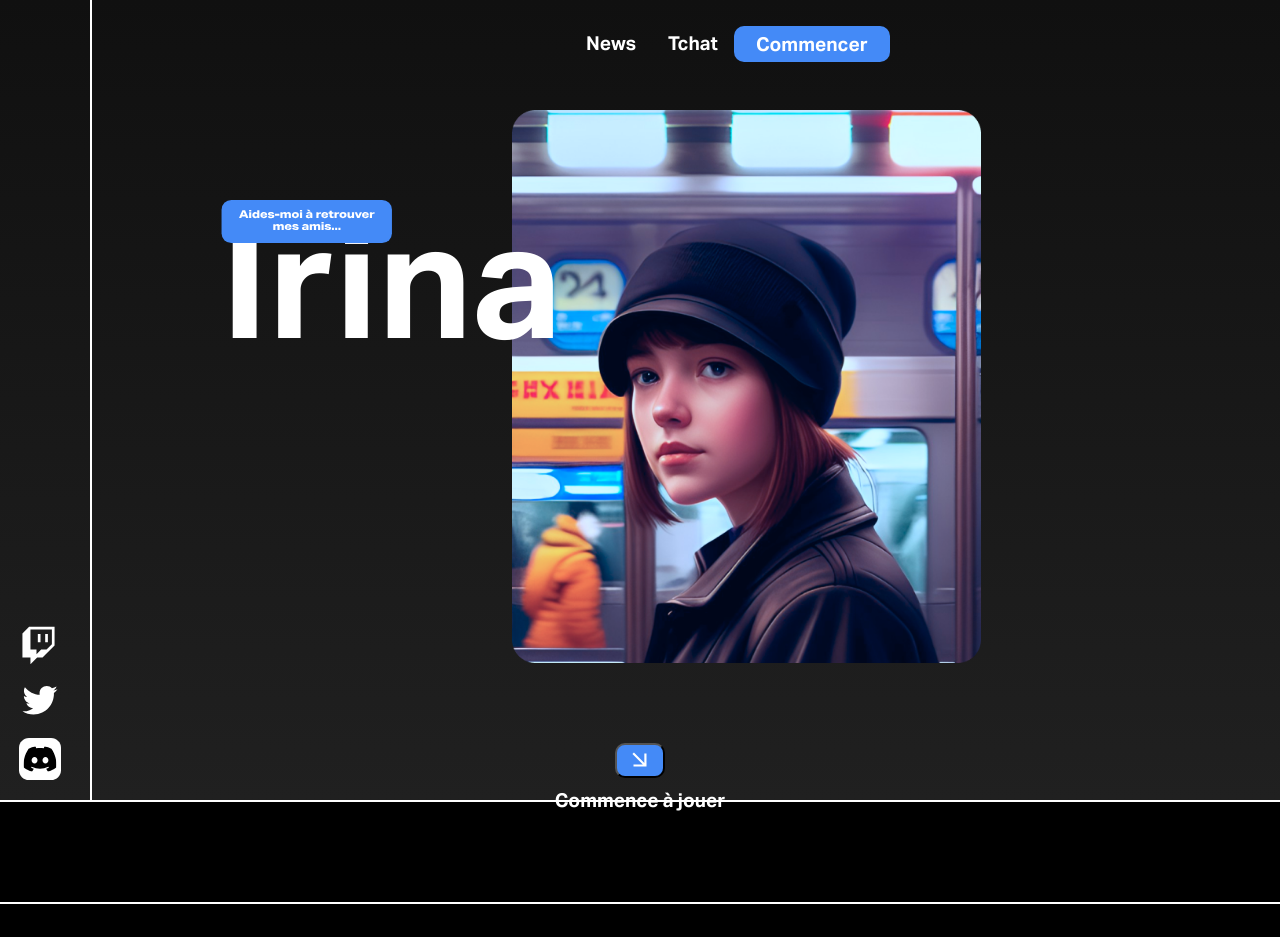
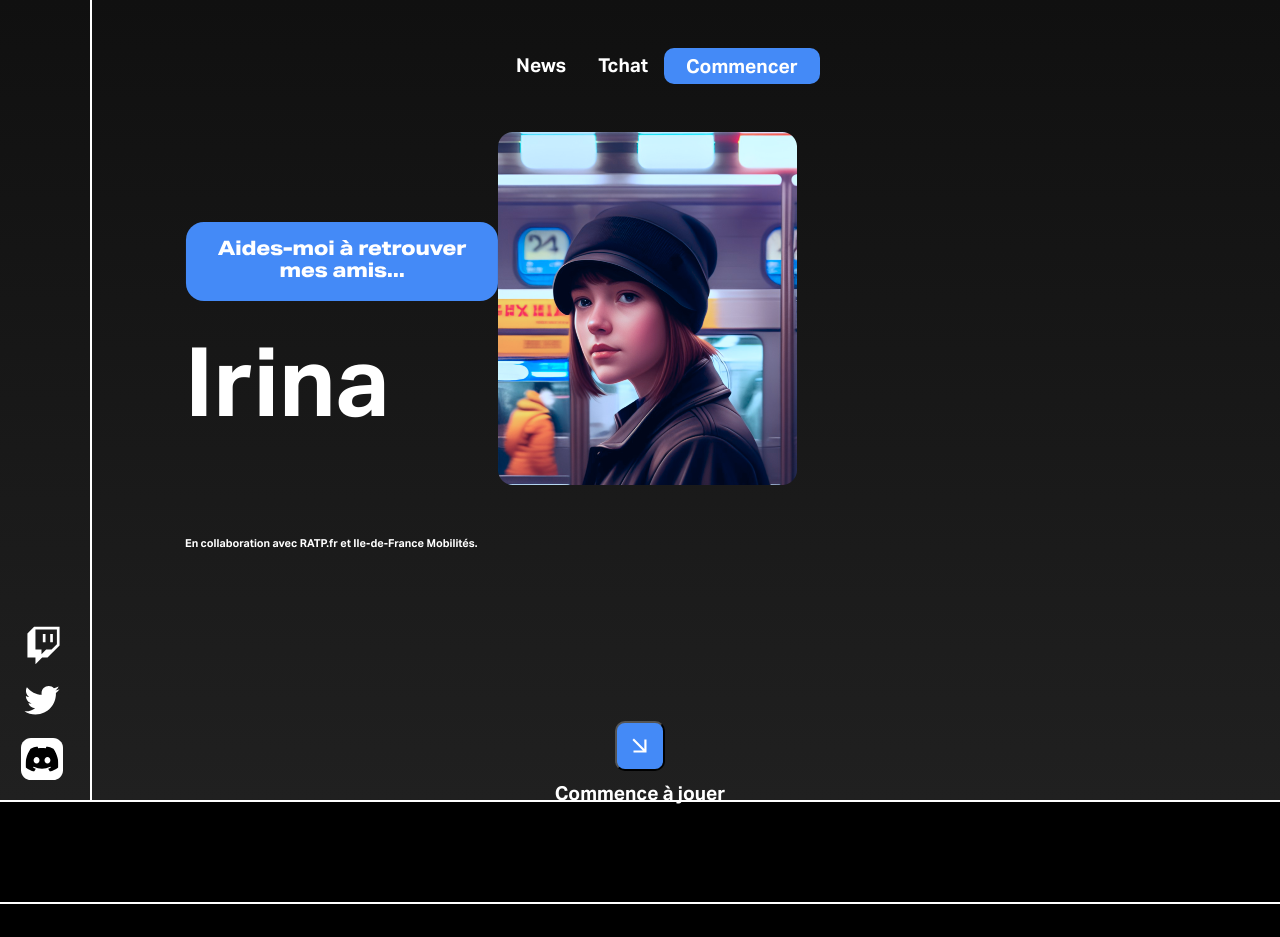
Before and after one commit to kevinlrmt/mp3, a plain HTML site: page index.html in a window 1280 px wide. Drawn offline with Linux system fonts and the light colour scheme.

Commit message:
Premier dépôt

```diff
--- a/index.html
+++ b/index.html
@@ -16,8 +16,7 @@
 		<a href=""><img src="img/discord.svg"></a>
 	</div>
 
-	<header id="hero">
-
+	<header>
 		<nav>
 			<ul class="nav-links">
 			  <li><a href="#">News</a></li>
@@ -26,26 +25,32 @@
 			</ul>
 		</nav>
 
-		<div class="title">
+		<div id="hero">
+			<div class="col1">
 				<!-- titre + bulles discution -->
 				<div class="bubble">
 					<img src="img/bubble.svg">
 					<h1>Irina</h1>
+					<p>En collaboration avec RATP.fr et Ile-de-France Mobilités.</p>
+				</div>
 			</div>
 				<!-- fin -->
+			<div class="col2">
 				<img class="poster" src="img/Irina.png">
 			</div>
+		</div>
+
+		<div class="col3">
 			<button class="button1"><img src="img/arrow.svg"></button>
 			<button class="button2">Commence à jouer</button>
-
+		</div>
 	</header>
 
 	<main>
-
 	</main>
 
 	<footer>
-		<p>Mon pied de page</p>
+		<p>IRINA 2023</p>
 	</footer>
 
 </body>
--- a/style.css
+++ b/style.css
@@ -11,8 +11,6 @@ body {
 
 /*//// Navbar ////*/
 nav {
-	display: flex;
-	justify-content: space-around;
 	align-items: center;
 	padding: 2rem;
 	color: #fff;
@@ -46,9 +44,24 @@ nav {
 	padding: 1rem;
 }
 
-.burger {
-	display: none;
-	cursor: pointer;
+/*//// Colonnes ////*/
+#hero{
+	display: flex;
+	margin-right:auto;
+	margin-left:auto;
+}
+
+.col1{
+
+}
+.col2{
+
+}
+.col3{
+	display: flex;
+	flex-direction: column;
+	align-items: center;
+	margin-top:10vh;
 }
 
 /*//// Body ////*/
@@ -56,38 +69,32 @@ header {
 	background: linear-gradient(180deg, #101010, #202020);
 	display: flex;
 	flex-direction: column;
-	justify-content: center;
 	align-items: center;
 	height: 100vh;
 	color: white;
 }
-#hero .poster{
+header .poster{
 	width: 50%;
 
 }
-#hero h1{
+header h1{
 	font-family: 'aktiv_grotesk_corpbold', 'Times New Roman', Times, serif, sans-serif;
-	font-size:10rem;
+	font-size:6rem;
 	margin-top:0px;
 	line-height: 10rem;
-}
-
-.title{
-	display:flex;
 }
 
 .bubble{
 	margin-top:90px;
 	position: relative;
-	right:-50px;
 	bottom:0px;
 	display:flex;
 	flex-direction: column;
 }
 
-.bubble img{
-	position: absolute;
-	width:50%;
+.bubble p{
+	font-size:11px;
+	font-family:'aktiv_grotesk_corpbold', 'Times New Roman', Times, serif, sans-serif;
 }
 
 #sidebar{
@@ -110,16 +117,16 @@ header {
 	bottom: 0;
 	left: 0;
 	margin-bottom:1rem;
-	margin-left: 1.2rem;
+	margin-left: 1.3rem;
 }
 
 #sidebar a:nth-child(1){
-	margin-left: 1rem;
+	margin-left: 1.3rem;
 	margin-bottom:8rem;
 }
 #sidebar a:nth-child(2){
 	margin-bottom:4.7rem;
-	margin-left: 1.2rem;
+	margin-left: 1.3rem;
 }
 
 .button1 {
```
Lines whose indentation alone changed are shown as unchanged.
